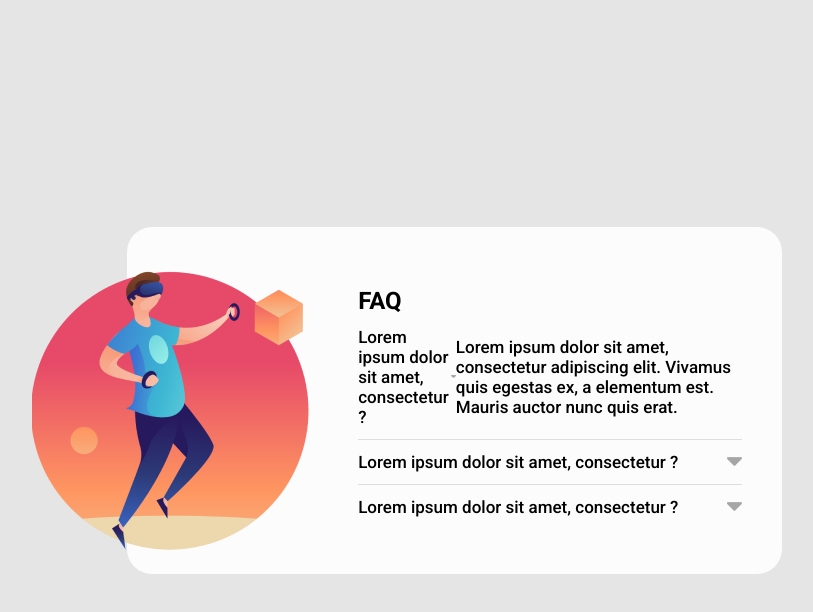
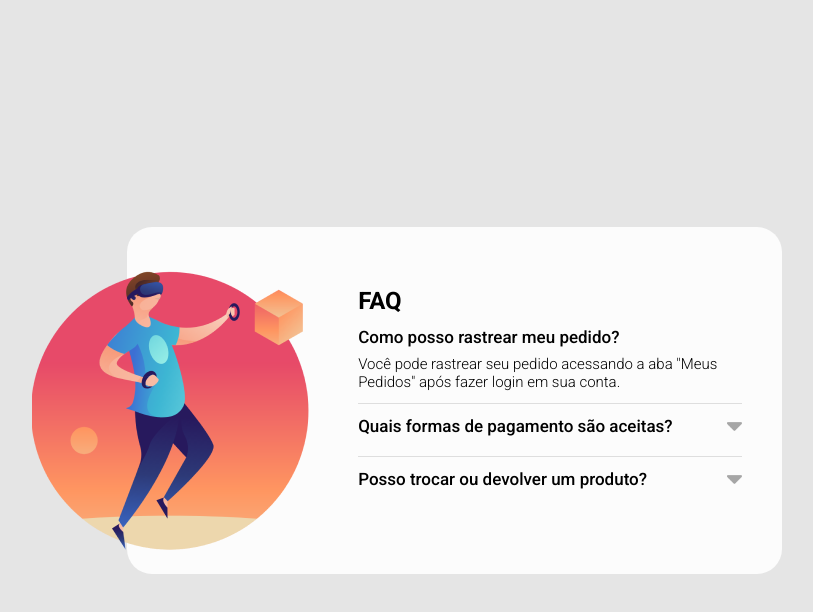
Before and after one commit to inocenciooo/efeito-acordion, a plain HTML site: page index.html in a window 1280 px wide. Both pictures are taken after a click on the button 920 px from the left and 336 px from the top of the page. Shown: the whole page, without its empty margins (186-999 px from the left). Drawn offline with Linux system fonts and the light colour scheme.

Commit message:
finalização da aprendizagem

```diff
--- a/index.html
+++ b/index.html
@@ -1,12 +1,15 @@
 <!DOCTYPE html>
 <html lang="en">
-
   <head>
-    <meta charset="UTF-8">
-    <meta name="viewport" content="width=device-width, initial-scale=1.0">
-    <link rel="shortcut icon" href="./src/images/imagem.png" type="image/x-icon">
-    <link rel="stylesheet" href="./src/css/style.css">
-    <link rel="stylesheet" href="./src/css/responsive.css">
+    <meta charset="UTF-8" />
+    <meta name="viewport" content="width=device-width, initial-scale=1.0" />
+    <link
+      rel="shortcut icon"
+      href="./src/images/imagem.png"
+      type="image/x-icon"
+    />
+    <link rel="stylesheet" href="./src/css/style.css" />
+    <link rel="stylesheet" href="./src/css/responsive.css" />
 
     <title>Efeito acordeão</title>
   </head>
@@ -14,18 +17,17 @@
   <body>
     <main class="hero">
       <div class="image">
-            <img src="./src/images/imagem.png">
+        <img src="./src/images/imagem.png" />
       </div>
       <section class="faq">
         <h2>FAQ</h2>
         <ul>
-                <li>Lorem ipsum dolor sit amet, consectetur ?<button></button></li>
-                <li>Lorem ipsum dolor sit amet, consectetur ?<button></button></li>
-                <li>Lorem ipsum dolor sit amet, consectetur ?<button></button></li>
+          <li><p>Como posso rastrear meu pedido?</p><button></button><p>Você pode rastrear seu pedido acessando a aba "Meus Pedidos" após fazer login em sua conta.</p></li>
+          <li>Quais formas de pagamento são aceitas?<button></button><p>Aceitamos cartões de crédito, boleto bancário, Pix e carteiras digitais como PayPal e Mercado Pago.</p></li>
+          <li>Posso trocar ou devolver um produto?<button></button><p>Sim! Você pode solicitar a troca ou devolução em até 7 dias após o recebimento, seguindo nossa política de devoluções.</p></li>
         </ul>
       </section>
     </main>
     <script src="script.js"></script>
   </body>
-
 </html>
--- a/script.js
+++ b/script.js
@@ -1,10 +1,23 @@
 const botaoMostrar = document.querySelectorAll("button");
-const informacoes = document.querySelectorAll("li");
+const perguntas = document.querySelectorAll("li");
 
 botaoMostrar.forEach(function (botao, i) {
-  botaoMostrar[i].addEventListener("click", () => mostrarTexto(i));
+  botaoMostrar[i].addEventListener("click", () => {
+    if (perguntas[i].classList.contains("mostrar")) {
+      esconderTexto(i);
+    } else {
+      perguntas.forEach((pergunta) => {
+        pergunta.classList.remove("mostrar");
+      });
+      mostrarTexto(i);
+    }
+  });
 });
 
 function mostrarTexto(i) {
-    informacoes[i].innerHTML += "<p>Lorem ipsum dolor sit amet, consectetur adipiscing elit. Vivamus quis egestas ex, a elementum est. Mauris auctor nunc quis erat.</p>"
+  perguntas[i].classList.add("mostrar");
 }
+
+function esconderTexto(i) {
+  perguntas[i].classList.remove("mostrar");
+}
--- a/src/css/style.css
+++ b/src/css/style.css
@@ -50,8 +50,10 @@ body {
   border-bottom: 1px solid #dedede;
   padding: 12px 0;
   display: flex;
+  flex-wrap: wrap;
   align-items: center;
   justify-content: space-between;
+  position: relative;
 }
 
 .hero .faq li:last-child {
@@ -66,11 +68,31 @@ body {
   background-position: center;
   background-image: url(../images/seta.png);
   transition: 0.3s ease;
+  position: absolute;
+  right: 0;
+  top: 0.9em;
 }
 
+.hero .faq li p:last-child {
+  opacity: 0;
+  max-height: 0;
+  font-weight: 300;
+  font-size: 15px;
+  margin-top: 8px;
+  transition: 0.4s ease-in-out;
+}
+
+.hero .faq li.mostrar p:last-child {
+  opacity: 1;
+  max-height: 100%;
+}
 
 .hero .faq li button:hover {
   background-image: url(../images/seta\ aberta.png);
+}
+.hero .faq li.mostrar button {
+  background-image: url(../images/seta\ aberta.png);
+  transform: scaleY(-1);
 }
 
 .hero img {
```
Also changed, not shown: src/images/resultado.png (added), 1 other file. Lines whose indentation alone changed are shown as unchanged.
